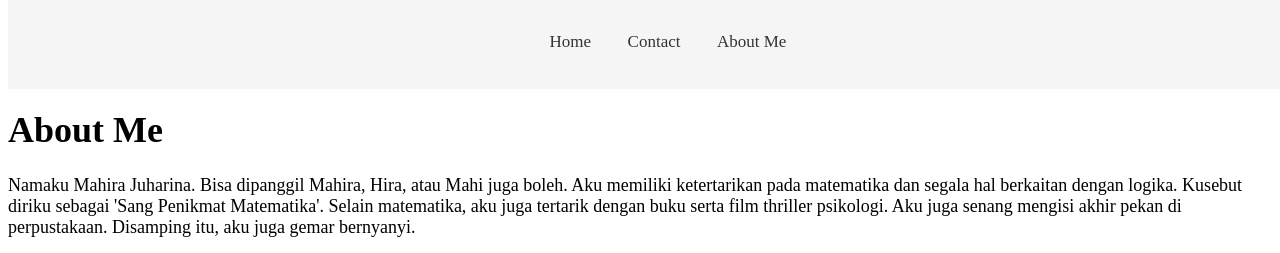
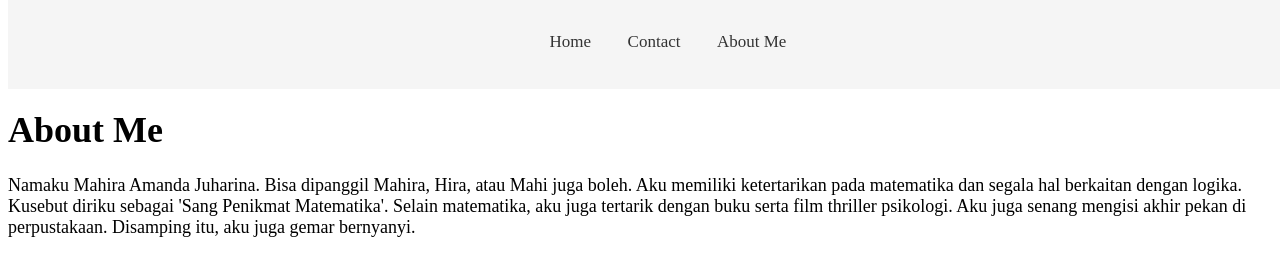
Before and after one commit to mahirajuharina/tugas, a plain HTML site: page aboutme.html in a window 1280 px wide. Shown: the top 253 px of the page. Drawn offline with Linux system fonts and the light colour scheme.

Commit message:
Update aboutme.html

```diff
--- a/aboutme.html
+++ b/aboutme.html
@@ -72,7 +72,7 @@ h1 {
 
 <h1>About Me</h1>
 <p>
-    Namaku Mahira Juharina. Bisa dipanggil Mahira, Hira, atau Mahi juga boleh. Aku memiliki ketertarikan pada matematika dan segala hal berkaitan dengan logika. Kusebut diriku sebagai 'Sang Penikmat Matematika'. Selain matematika, aku juga tertarik dengan buku serta film thriller psikologi. Aku juga senang mengisi akhir pekan di perpustakaan. Disamping itu, aku juga gemar bernyanyi.
+    Namaku Mahira Amanda Juharina. Bisa dipanggil Mahira, Hira, atau Mahi juga boleh. Aku memiliki ketertarikan pada matematika dan segala hal berkaitan dengan logika. Kusebut diriku sebagai 'Sang Penikmat Matematika'. Selain matematika, aku juga tertarik dengan buku serta film thriller psikologi. Aku juga senang mengisi akhir pekan di perpustakaan. Disamping itu, aku juga gemar bernyanyi.
 </p>
 
 
```
